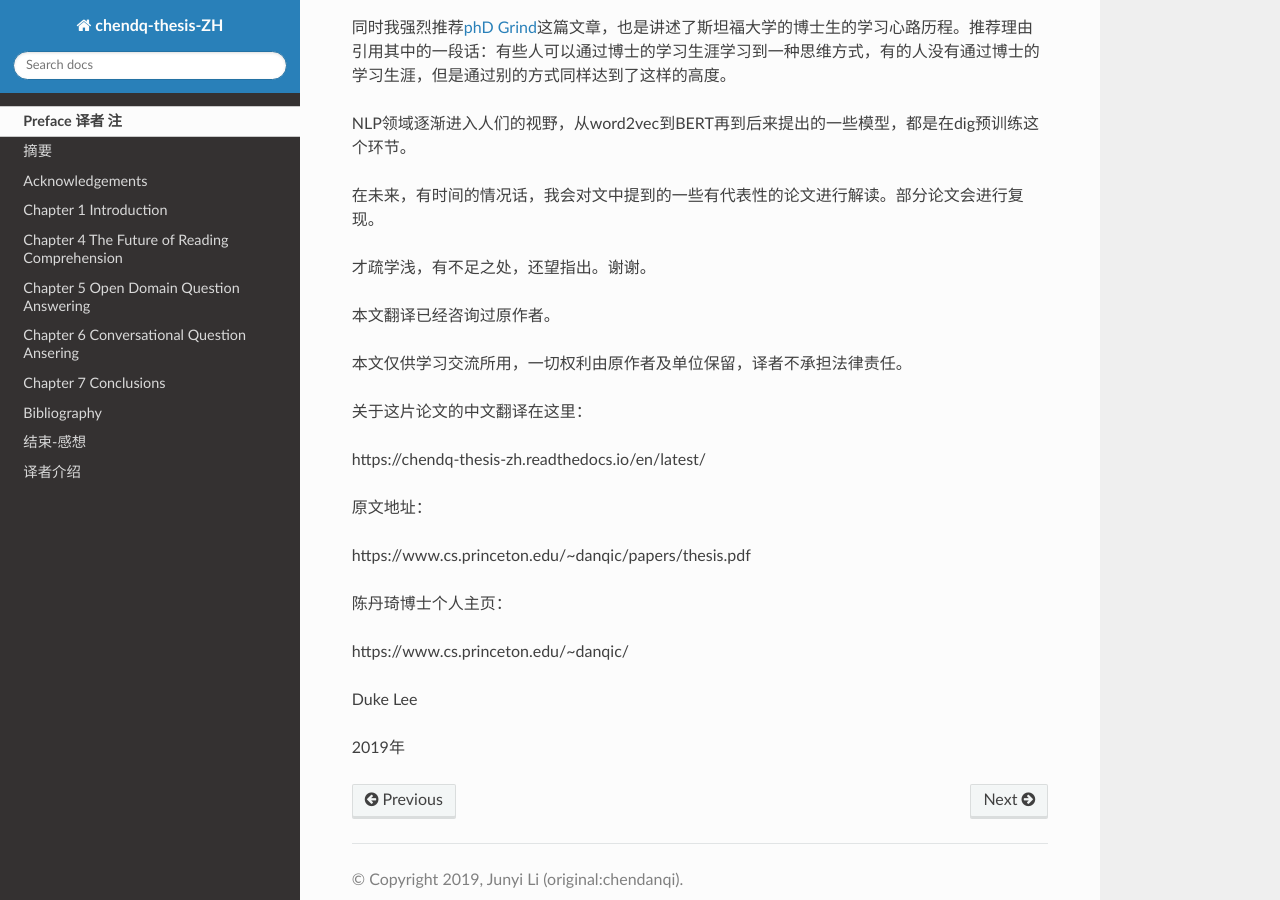
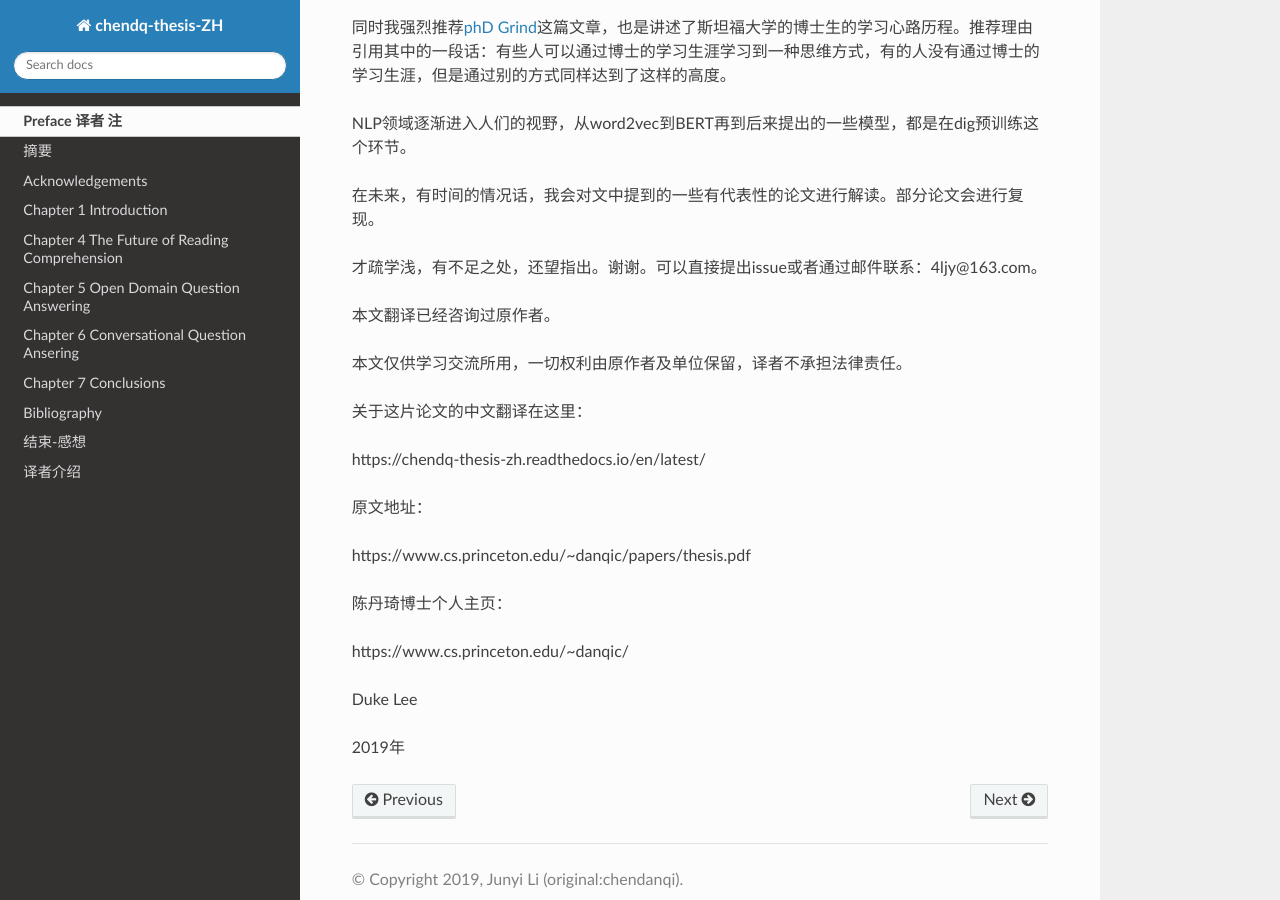
Before and after one commit to DukeEnglish/chendq-thesis-ZH, a Sphinx documentation site: the page built from source/introduction/Preface.md, in a window 1280 px wide and 900 px high, scrolled down 560 px. Built offline with Sphinx 7.4.7 and the Read the Docs theme 2.0.0, drawn with Linux system fonts in a browser that asks for light colours; pages that are not in the unit, such as notebooks, are missing from menus.

Commit message:
add contact

```diff
--- a/source/introduction/Preface.md
+++ b/source/introduction/Preface.md
@@ -14,7 +14,7 @@ NLP领域逐渐进入人们的视野，从word2vec到BERT再到后来提出的
 
 在未来，有时间的情况话，我会对文中提到的一些有代表性的论文进行解读。部分论文会进行复现。
 
-才疏学浅，有不足之处，还望指出。谢谢。
+才疏学浅，有不足之处，还望指出。谢谢。可以直接提出issue或者通过邮件联系：4ljy@163.com。
 
 本文翻译已经咨询过原作者。
 
@@ -34,8 +34,6 @@ https://www.cs.princeton.edu/~danqic/papers/thesis.pdf
 
 https://www.cs.princeton.edu/~danqic/
 
-
-
 Duke Lee
 
 2019年
```
